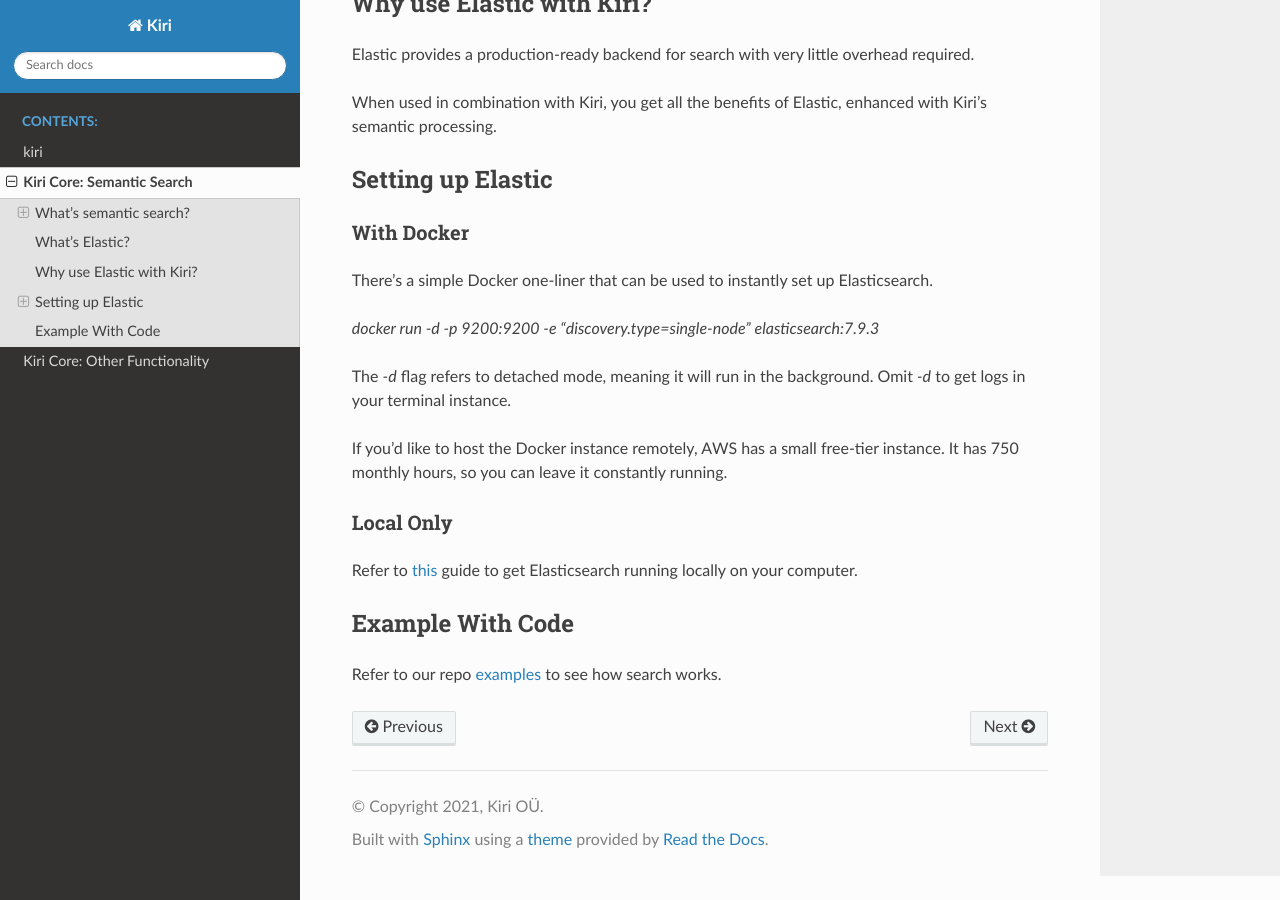
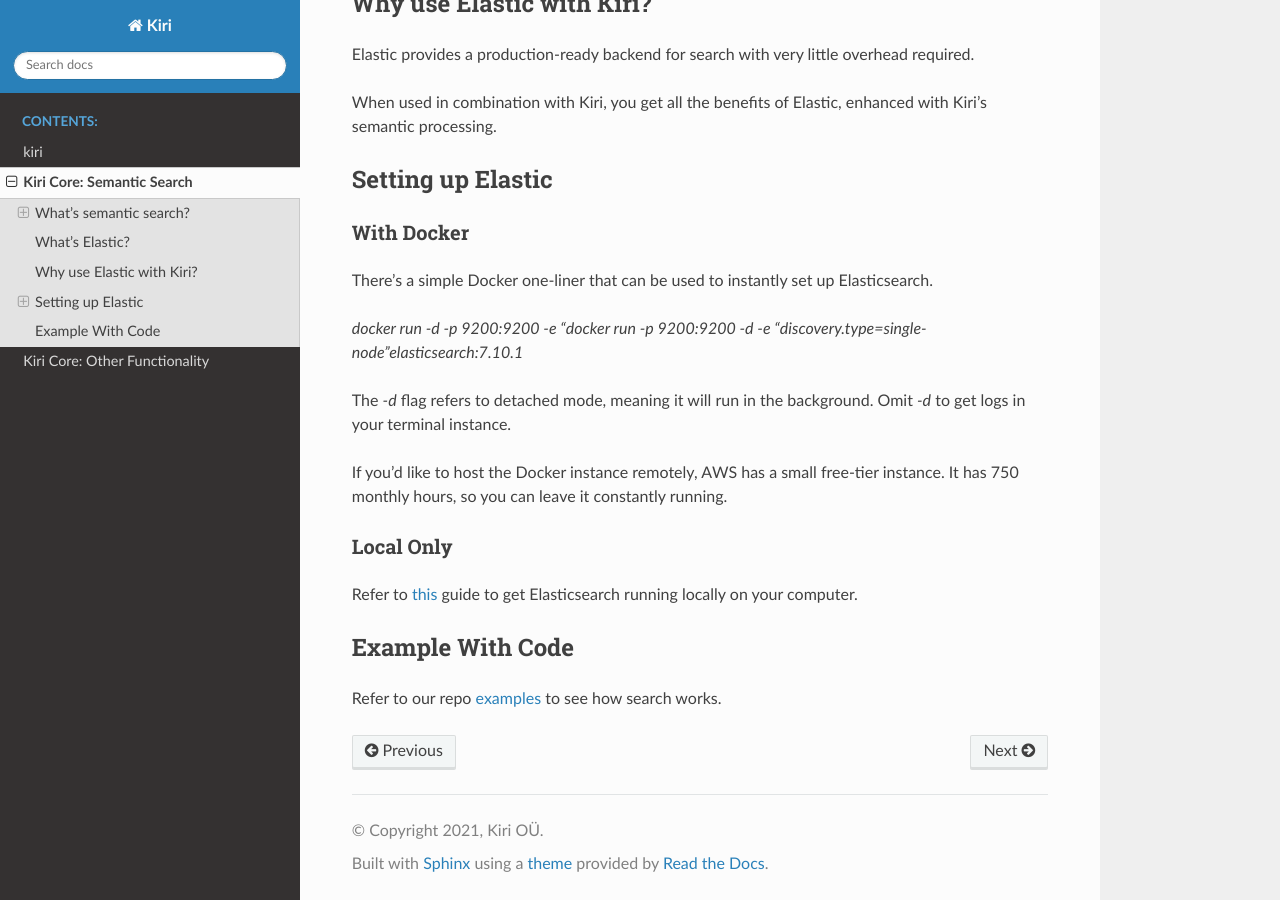
Before and after one commit to backprop-ai/backprop, a Sphinx documentation site: the page built from docs/source/Search.rst, in a window 1280 px wide and 900 px high, scrolled down 839 px. Built offline with Sphinx 7.4.7 and the Read the Docs theme 2.0.0, drawn with Linux system fonts in a browser that asks for light colours; pages that are not in the unit, such as notebooks, are missing from menus.

Commit message:
Update Docker command (again)

```diff
--- a/docs/source/Search.rst
+++ b/docs/source/Search.rst
@@ -40,7 +40,7 @@
 ~~~~~~~~~~~
 There's a simple Docker one-liner that can be used to instantly set up Elasticsearch.
 
-`docker run -d -p 9200:9200 -e "discovery.type=single-node" elasticsearch:7.9.3`
+`docker run -d -p 9200:9200 -e "docker run -p 9200:9200 -d -e "discovery.type=single-node"elasticsearch:7.10.1`
 
 The `-d` flag refers to detached mode, meaning it will run in the background. Omit `-d` to get logs in your terminal instance.
 
```
Also changed, not shown: 1 other file.
